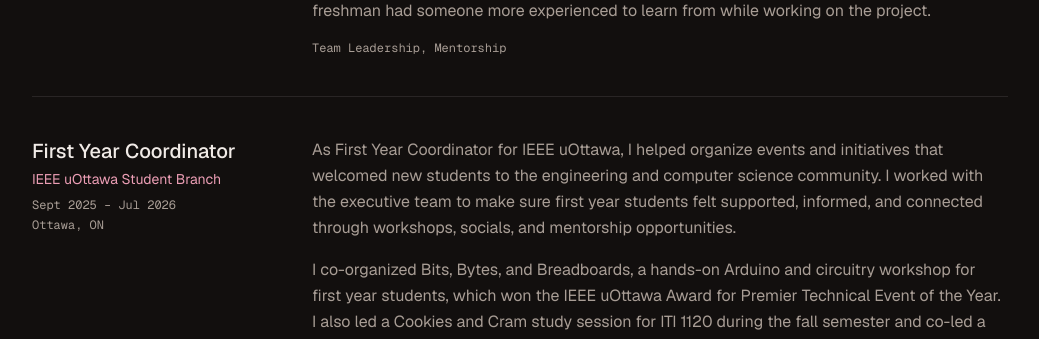
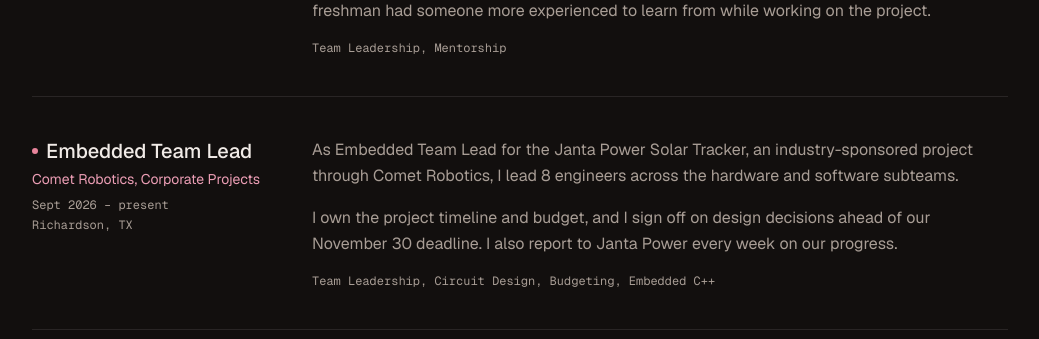
Before and after one commit to aparnabalaji07/portfolio, a Next.js app: page / in a window 1280 px wide. Shown: the part 4541-4880 px from the top of the page, without its empty margins (120-1159 px from the left). Built offline with nearby package versions, Linux system fonts and the light colour scheme.

Commit message:
feat: added comet robotics embedded team lead experience

```diff
--- a/src/data/experience.js
+++ b/src/data/experience.js
@@ -9,6 +9,23 @@ export const experience = [
       "When I put the team together, I paired upper-year students with freshmen as mentors, so each freshman had someone more experienced to learn from while working on the project.",
     ],
     skills: ["Team Leadership", "Mentorship"],
+    images: [],
+  },
+  {
+    role: "Embedded Team Lead",
+    org: "Comet Robotics, Corporate Projects",
+    dateRange: "Sept 2026 – present",
+    location: "Richardson, TX",
+    description: [
+      "As Embedded Team Lead for the Janta Power Solar Tracker, an industry-sponsored project through Comet Robotics, I lead 8 engineers across the hardware and software subteams.",
+      "I own the project timeline and budget, and I sign off on design decisions ahead of our November 30 deadline. I also report to Janta Power every week on our progress.",
+    ],
+    skills: [
+      "Team Leadership",
+      "Circuit Design",
+      "Budgeting",
+      "Embedded C++",
+    ],
     images: [],
   },
   {
```
